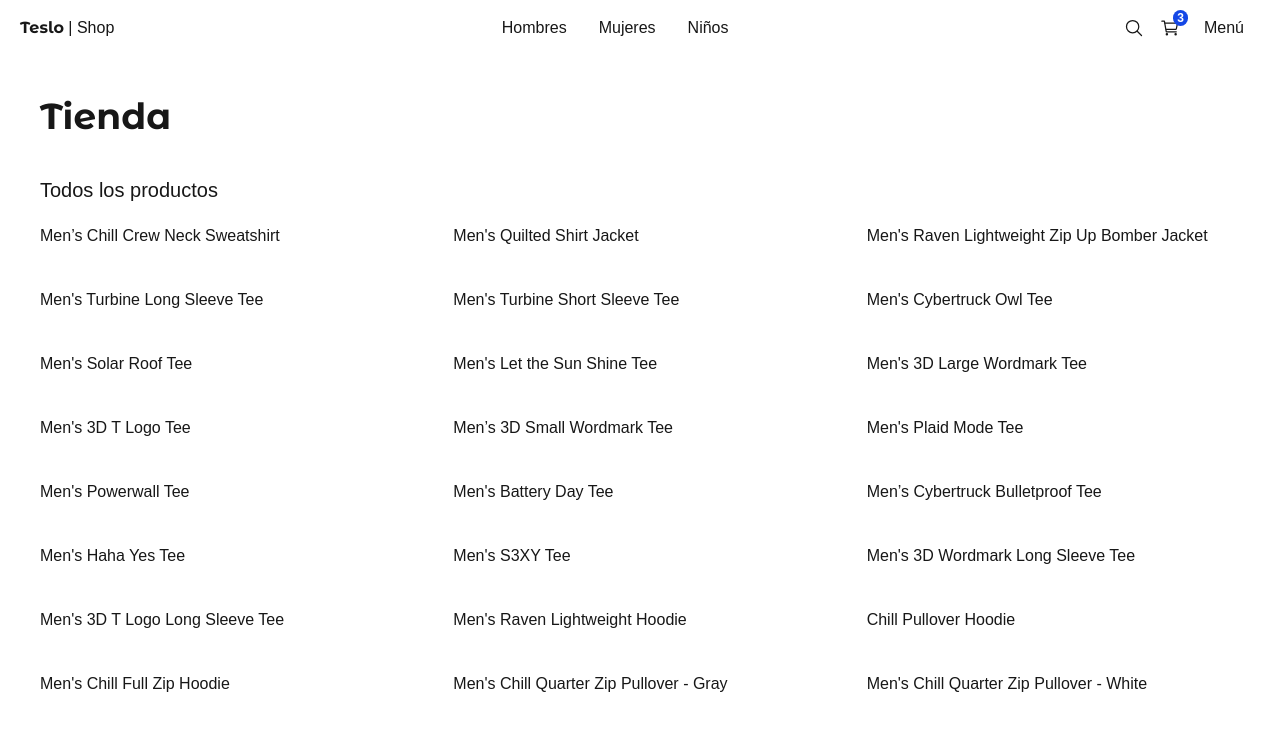
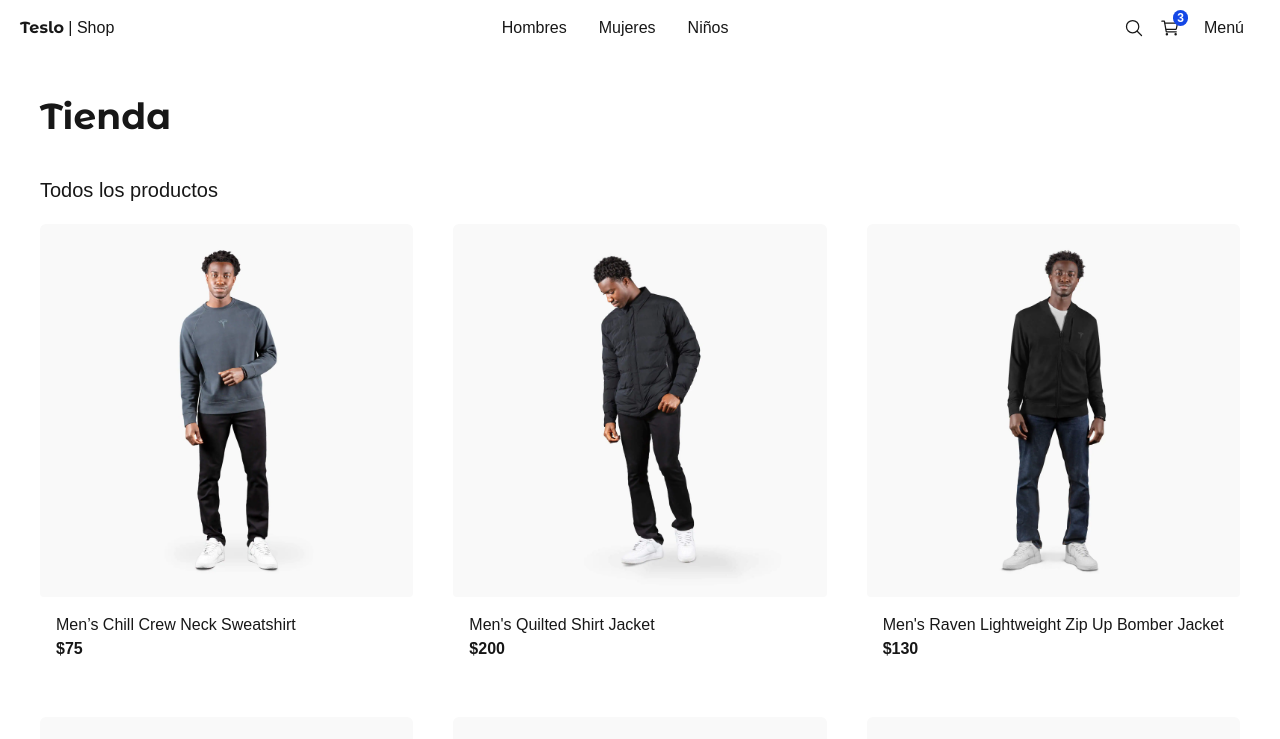
Before and after one commit to DevRodox/Nextjs-ecommerce-platform, a Next.js app: page / in a window 1280 px wide. Shown: the top 739 px of the page. Built offline with nearby package versions, Linux system fonts and the light colour scheme.

Commit message:
ADD products grid and item

```diff
--- a/src/components/index.ts
+++ b/src/components/index.ts
@@ -1,4 +1,5 @@
 export * from './products/product-grid/ProductGrid';
+export * from './products/product-grid/ProductGridItem';
 
 export * from './ui/not-found/PageNotFound';
 export * from './ui/top-menu/TopMenu';
--- a/src/components/products/product-grid/ProductGrid.tsx
+++ b/src/components/products/product-grid/ProductGrid.tsx
@@ -1,4 +1,5 @@
 import { Product } from '@/interfaces';
+import { ProductGridItem } from './ProductGridItem';
 
 interface Props {
   products: Product[];
@@ -9,7 +10,10 @@
     <div className='grid grid-cols-2 sm:grid-cols-3 gap-10 mb-10'>
       {
         products.map( product => (
-          <span key={ product.slug }>{ product.title }</span>
+          <ProductGridItem
+            key={ product.slug  }
+            product={ product }
+          />
         ))
       }
     </div>
--- /dev/null
+++ b/src/components/products/product-grid/ProductGridItem.tsx
@@ -0,0 +1,41 @@
+'use client';
+
+import { Product } from '@/interfaces';
+import Image from 'next/image';
+import Link from 'next/link';
+import { useState } from 'react';
+
+interface Props {
+  product: Product;
+}
+
+export const ProductGridItem = ({ product }: Props) => {
+
+  const [ displayImage, setDisplayImage ] = useState( product.images[0] )
+
+  return(
+    <div className='rounded-md overflow-hidden fade-in'>
+      <Link href={`/product/${ product.slug }`}>
+        <Image
+          src={`/products/${ displayImage }`}
+          alt={ product.title }
+          className='w-full object-cover rounded'
+          width={ 500 }
+          height={ 500 }
+          onMouseEnter={ () => setDisplayImage( product.images[1] ) }
+          onMouseLeave={ () => setDisplayImage( product.images[0] ) }
+        />
+      </Link>
+
+      <div className='p-4 flex flex-col'>
+        <Link
+          className='hover:text-blue-600'
+          href={`/product/${ product.slug }`}
+        >
+          { product.title }
+        </Link>
+        <span className='font-bold'>${ product.price }</span>
+      </div>
+    </div>
+  );
+};
```
